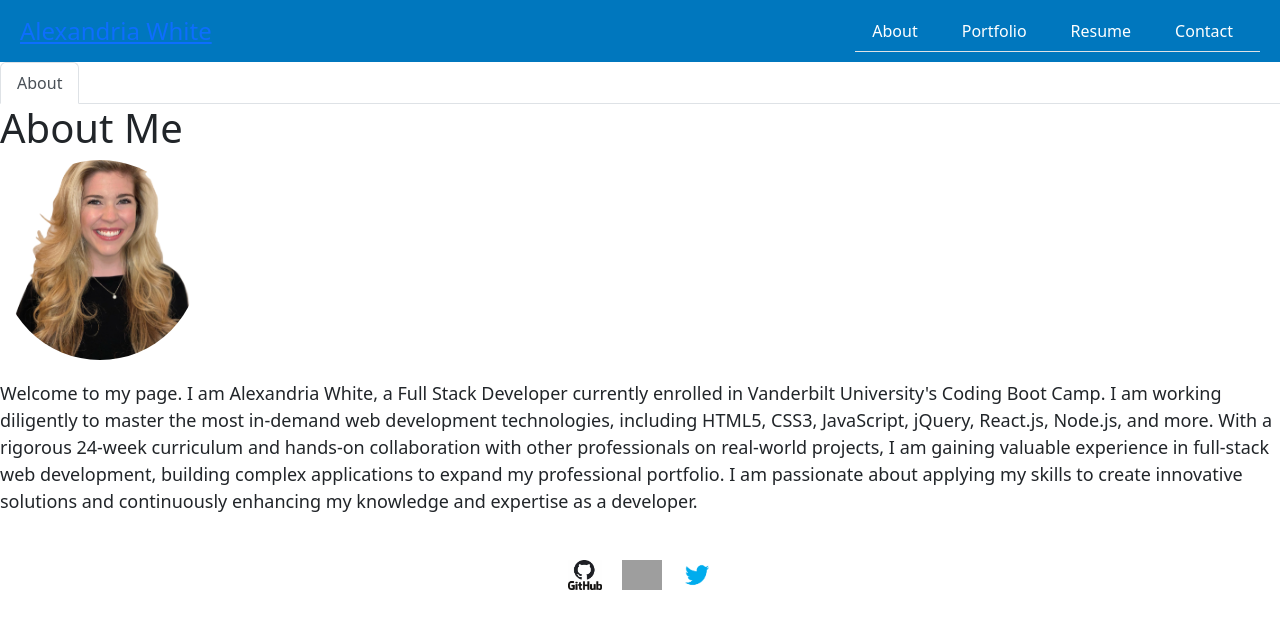
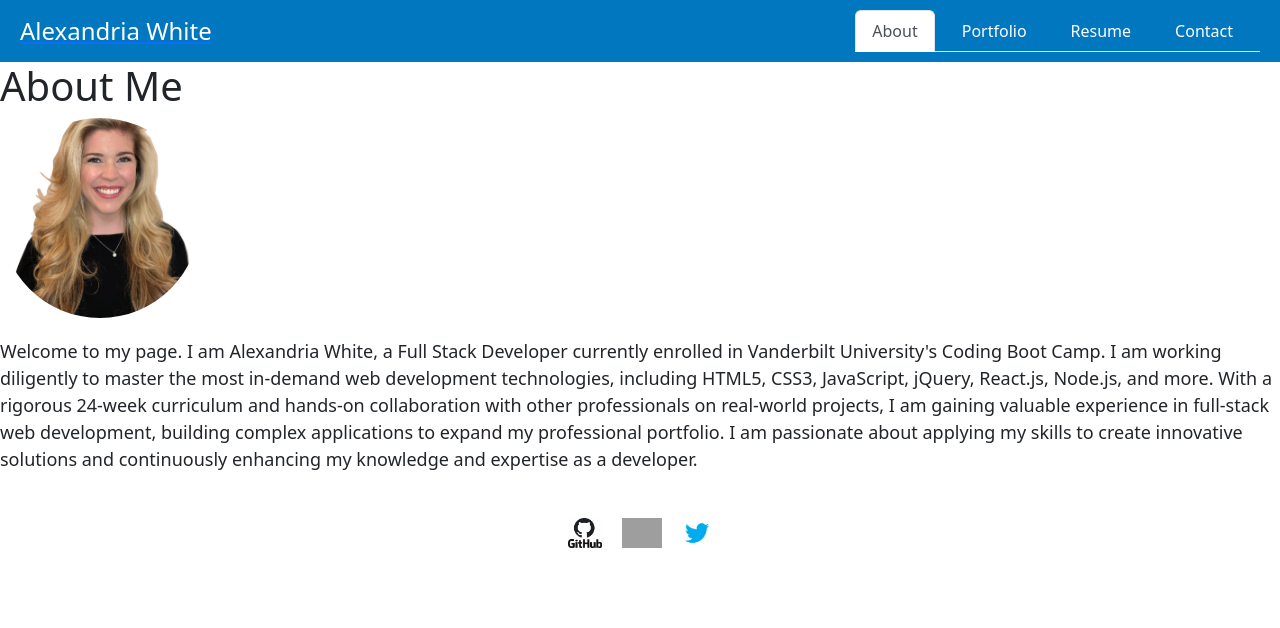
Before and after one commit to alexandriawhite/React-Portfolio, a React (Create React App) app: page / in a window 1280 px wide. Shown: the top 628 px of the page. Built offline with nearby package versions, Linux system fonts and the light colour scheme; grey boxes are pictures that could not be loaded.

Commit message:
fixing nav bar functionality and CSS

```diff
--- a/src/components/Header.js
+++ b/src/components/Header.js
@@ -1,8 +1,7 @@
 import React from 'react';
-import NavTabs from './NavTabs';
 import './assets/css/header.css';
 
-function Header() {
+function Header({ currentPage, handlePageChange }) {
   return (
     <header className="header">
       <div className="brand">
@@ -11,7 +10,53 @@ function Header() {
         </a>
       </div>
       <nav className="nav">
-        <NavTabs />
+        <ul className="nav nav-tabs">
+          {/* This is the about link */}
+          <li className="nav-item">
+            <a
+              href="#about"
+              onClick={() => handlePageChange('About')}
+              // Check to see if the currentPage is `About`, and if so we use the active link class from bootstrap. Otherwise, we set it to a normal nav-link
+              className={currentPage === 'About' ? 'nav-link active' : 'nav-link'}
+            >
+              About
+            </a>
+          </li>
+          {/* This is the portfolio link */}
+          <li className="nav-item">
+            <a
+              href="#portfolio"
+              onClick={() => handlePageChange('Portfolio')}
+              // This is a conditional (ternary) operator that checks to see if the current page is "Portfolio"
+              // If it is, we set the current page to 'nav-link-active', otherwise we set it to 'nav-link'
+              className={currentPage === 'Portfolio' ? 'nav-link active' : 'nav-link'}
+            >
+              Portfolio
+            </a>
+          </li>
+          {/* This is the resume link */}
+          <li className="nav-item">
+            <a
+              href="#resume"
+              onClick={() => handlePageChange('Resume')}
+              // Check to see if the currentPage is `Resume`, and if so we use the active link class from bootstrap. Otherwise, we set it to a normal nav-link
+              className={currentPage === 'Resume' ? 'nav-link active' : 'nav-link'}
+            >
+              Resume
+            </a>
+          </li>
+          {/* This is the contact link */}
+          <li className="nav-item">
+            <a
+              href="#contact"
+              onClick={() => handlePageChange('Contact')}
+              // Check to see if the currentPage is `Contact`, and if so we use the active link class from bootstrap. Otherwise, we set it to a normal nav-link
+              className={currentPage === 'Contact' ? 'nav-link active' : 'nav-link'}
+            >
+              Contact
+            </a>
+          </li>
+        </ul>
       </nav>
     </header>
   );
--- a/src/components/NavTabs.js
+++ /dev/null
@@ -1,58 +0,0 @@
-import React from 'react';
-import './assets/css/header.css';
-
-// Here we are using object destructuring assignment to pluck off our variables from the props object
-// We assign them to their own variable names
-function NavTabs({ currentPage, handlePageChange }) {
-  return (
-    <ul className="nav nav-tabs">
-      {/* This is the about link */}
-      <li className="nav-item">
-        <a
-          href="#about"
-          onClick={() => handlePageChange('About')}
-          // Check to see if the currentPage is `About`, and if so we use the active link class from bootstrap. Otherwise, we set it to a normal nav-link
-          className={currentPage === 'About' ? 'nav-link active' : 'nav-link'}
-        >
-          About
-        </a>
-      </li>
-      {/* This is the portfolio link */}
-      <li className="nav-item">
-        <a
-          href="#portfolio"
-          onClick={() => handlePageChange('Portfolio')}
-          // This is a conditional (ternary) operator that checks to see if the current page is "Portfolio"
-          // If it is, we set the current page to 'nav-link-active', otherwise we set it to 'nav-link'
-          className={currentPage === 'Portfolio' ? 'nav-link active' : 'nav-link'}
-        >
-          Portfolio
-        </a>
-      </li>
-      {/* This is the resume link */}
-      <li className="nav-item">
-        <a
-          href="#resume"
-          onClick={() => handlePageChange('Resume')}
-          // Check to see if the currentPage is `Resume`, and if so we use the active link class from bootstrap. Otherwise, we set it to a normal nav-link
-          className={currentPage === 'Resume' ? 'nav-link active' : 'nav-link'}
-        >
-          Resume
-        </a>
-      </li>
-      {/* This is the contact link */}
-      <li className="nav-item">
-        <a
-          href="#contact"
-          onClick={() => handlePageChange('Contact')}
-          // Check to see if the currentPage is `Contact`, and if so we use the active link class from bootstrap. Otherwise, we set it to a normal nav-link
-          className={currentPage === 'Contact' ? 'nav-link active' : 'nav-link'}
-        >
-          Contact
-        </a>
-      </li>
-    </ul>
-  );
-}
-
-export default NavTabs;
--- a/src/components/PortfolioContainer.js
+++ b/src/components/PortfolioContainer.js
@@ -1,5 +1,4 @@
 import React, { useState } from 'react';
-import NavTabs from './NavTabs';
 import Portfolio from './pages/Portfolio';
 import About from './pages/About';
 import Resume from './pages/Resume';
@@ -30,7 +29,6 @@ export default function PortfolioContainer() {
     <div>
       {/* We are passing the currentPage from state and the function to update it */}
       <Header currentPage={currentPage} handlePageChange={handlePageChange} />
-      <NavTabs currentPage={currentPage} handlePageChange={handlePageChange} />
       {/* Here we are calling the renderPage method which will return a component  */}
       {renderPage()}
       <Footer />
--- a/src/components/assets/css/header.css
+++ b/src/components/assets/css/header.css
@@ -10,6 +10,7 @@
   .brand h1 {
     font-size: 1.5rem;
     margin: 0;
+    color:white;
   }
 
   .nav {
```
